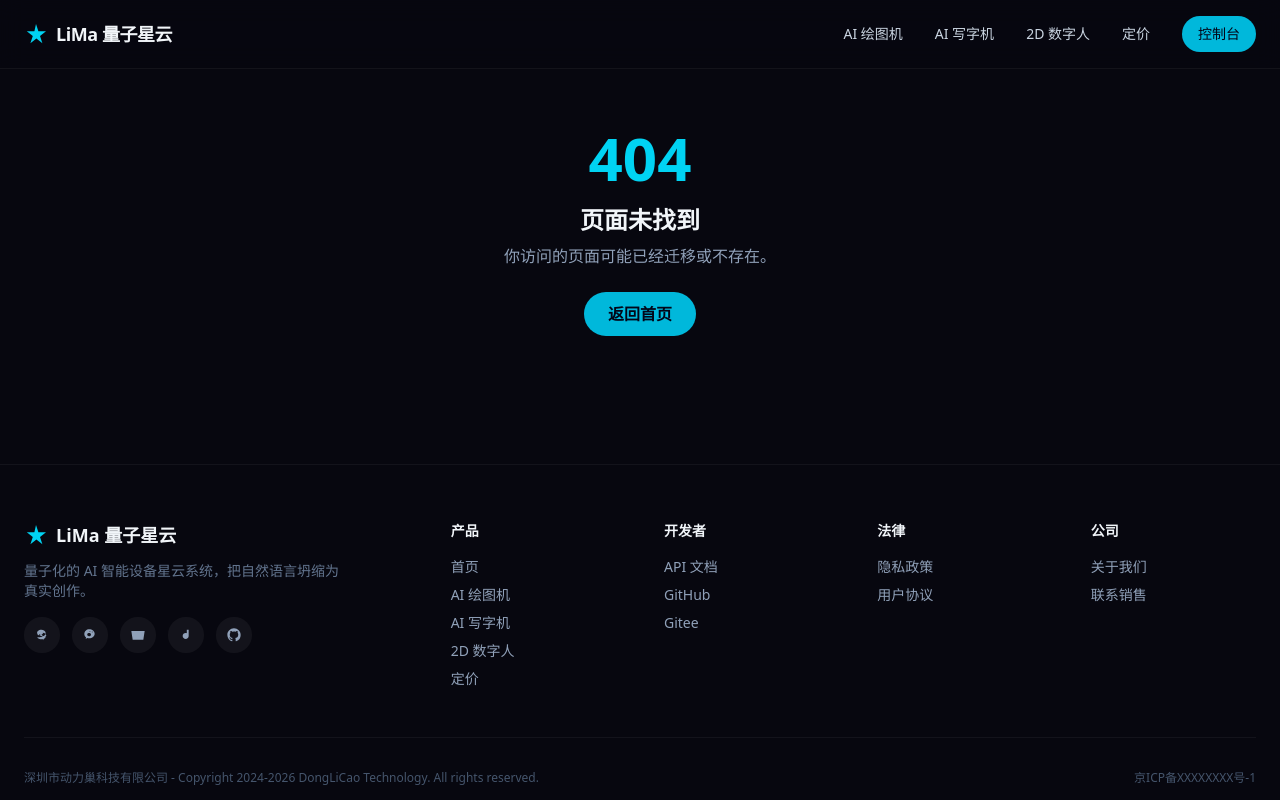
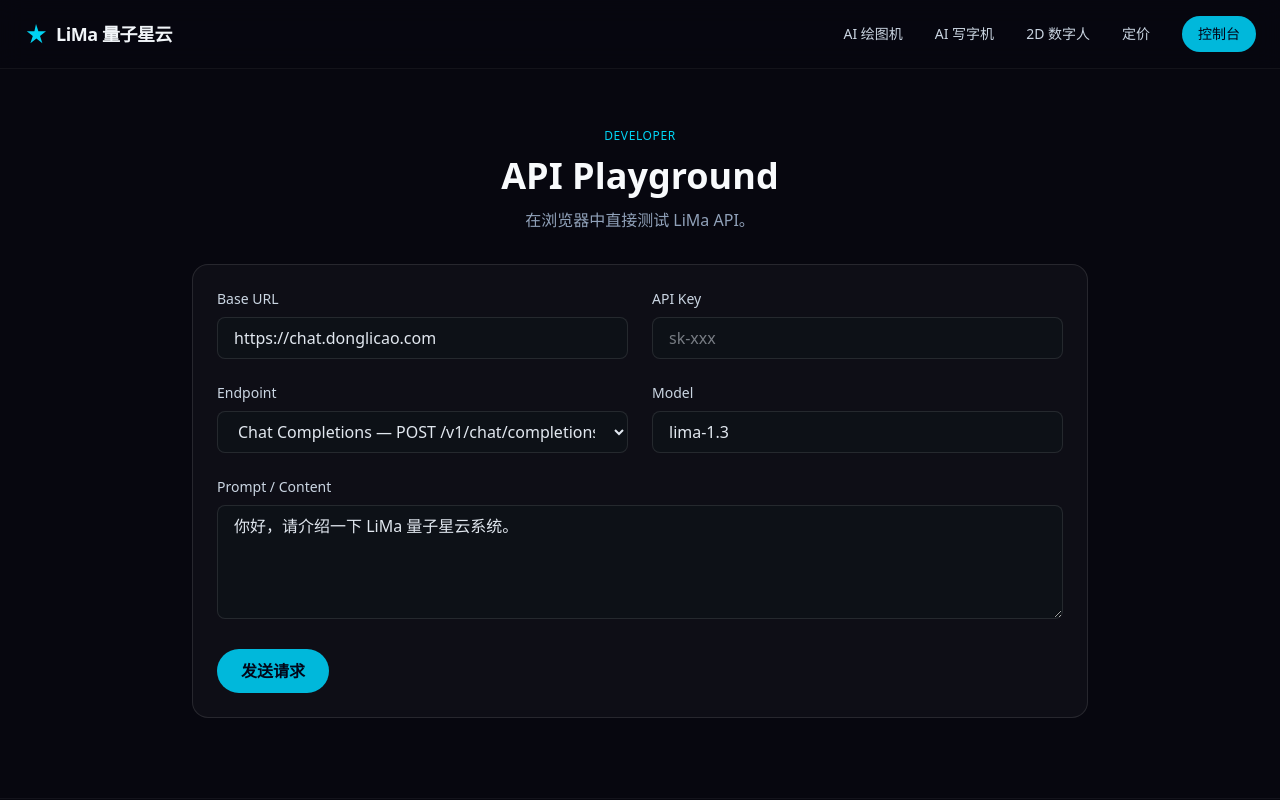
Before and after one commit to zhuguang-ZFG/QWEN3.0, a Next.js app in the folder donglicao-site-v2/: page /developer/playground in a window 1280 px wide. Before the commit this address had no page. Shown: the top 800 px of the page. Built offline with nearby package versions, Linux system fonts and the light colour scheme.

Commit message:
feat(site): add API Playground page to Next.js site

```diff
--- a/donglicao-site-v2/app/components/Developer.tsx
+++ b/donglicao-site-v2/app/components/Developer.tsx
@@ -1,5 +1,6 @@
 "use client";
 
+import Link from "next/link";
 import { useState } from "react";
 
 const snippets = [
@@ -84,6 +85,7 @@
           <p className="text-lg text-slate-400">
             兼容 OpenAI 格式的 API，支持设备控制、内容生成、多模型路由。一行代码接入 LiMa 云端能力。
           </p>
+          <div className="flex flex-wrap gap-4">
             <a
               href="https://chat.donglicao.com"
               target="_blank"
@@ -95,6 +97,13 @@
                 <path d="M5 12h14M12 5l7 7-7 7" />
               </svg>
             </a>
+            <Link
+              href="/developer/playground/"
+              className="inline-flex items-center gap-2 rounded-full border border-white/10 px-6 py-3 font-semibold text-slate-200 hover:border-cyan-500/50 hover:text-cyan-400"
+            >
+              API Playground
+            </Link>
+          </div>
         </div>
 
         <div className="overflow-hidden rounded-2xl border border-white/10 bg-[#0d1117]">
--- /dev/null
+++ b/donglicao-site-v2/app/developer/playground/page.tsx
@@ -0,0 +1,169 @@
+"use client";
+
+import { useEffect, useState } from "react";
+import Navbar from "../../components/Navbar";
+import Footer from "../../components/Footer";
+
+const endpoints = [
+  { value: "/v1/chat/completions", label: "Chat Completions", method: "POST" },
+  { value: "/v1/images/generations", label: "Images", method: "POST" },
+  { value: "/v1/models", label: "Models", method: "GET" },
+];
+
+export default function PlaygroundPage() {
+  const [apiKey, setApiKey] = useState("");
+  const [endpoint, setEndpoint] = useState("/v1/chat/completions");
+  const [model, setModel] = useState("lima-1.3");
+  const [prompt, setPrompt] = useState("你好，请介绍一下 LiMa 量子星云系统。");
+  const [baseUrl, setBaseUrl] = useState("https://chat.donglicao.com");
+  const [loading, setLoading] = useState(false);
+  const [response, setResponse] = useState<string>("");
+  const [error, setError] = useState<string>("");
+
+  useEffect(() => {
+    const saved = localStorage.getItem("lima_playground_key");
+    if (saved) setApiKey(saved);
+  }, []);
+
+  const handleSubmit = async (e: React.FormEvent) => {
+    e.preventDefault();
+    setLoading(true);
+    setResponse("");
+    setError("");
+    localStorage.setItem("lima_playground_key", apiKey);
+
+    try {
+      const selected = endpoints.find((ep) => ep.value === endpoint)!;
+      let body: unknown;
+      if (endpoint === "/v1/chat/completions") {
+        body = { model, messages: [{ role: "user", content: prompt }] };
+      } else if (endpoint === "/v1/images/generations") {
+        body = { model, prompt, size: "1024x1024", n: 1 };
+      }
+
+      const res = await fetch(`${baseUrl}${endpoint}`, {
+        method: selected.method,
+        headers: {
+          "Content-Type": "application/json",
+          Authorization: `Bearer ${apiKey}`,
+        },
+        body: body ? JSON.stringify(body) : undefined,
+      });
+      let data: unknown;
+      try {
+        data = await res.json();
+      } catch {
+        data = { raw: await res.text() };
+      }
+      if (!res.ok) {
+        setError(`HTTP ${res.status}: ${JSON.stringify(data, null, 2)}`);
+      } else {
+        setResponse(JSON.stringify(data, null, 2));
+      }
+    } catch (err) {
+      setError(err instanceof Error ? err.message : String(err));
+    } finally {
+      setLoading(false);
+    }
+  };
+
+  return (
+    <>
+      <Navbar />
+      <main id="main" className="flex-1 px-6 pt-32 pb-20">
+        <div className="mx-auto max-w-4xl">
+          <div className="mb-8 text-center">
+            <div className="mb-3 text-xs font-medium uppercase tracking-wider text-cyan-400">Developer</div>
+            <h1 className="text-3xl font-bold text-slate-50 md:text-4xl">API Playground</h1>
+            <p className="mt-3 text-slate-400">在浏览器中直接测试 LiMa API。</p>
+          </div>
+
+          <form onSubmit={handleSubmit} className="space-y-6 rounded-2xl border border-white/10 bg-white/[0.03] p-6">
+            <div className="grid gap-6 md:grid-cols-2">
+              <div>
+                <label className="mb-2 block text-sm font-medium text-slate-300">Base URL</label>
+                <input
+                  type="url"
+                  value={baseUrl}
+                  onChange={(e) => setBaseUrl(e.target.value)}
+                  className="w-full rounded-lg border border-white/10 bg-[#0d1117] px-4 py-2 text-slate-200 outline-none focus:border-cyan-500"
+                  required
+                />
+              </div>
+              <div>
+                <label className="mb-2 block text-sm font-medium text-slate-300">API Key</label>
+                <input
+                  type="password"
+                  value={apiKey}
+                  onChange={(e) => setApiKey(e.target.value)}
+                  placeholder="sk-xxx"
+                  className="w-full rounded-lg border border-white/10 bg-[#0d1117] px-4 py-2 text-slate-200 outline-none focus:border-cyan-500"
+                  required
+                />
+              </div>
+            </div>
+
+            <div className="grid gap-6 md:grid-cols-2">
+              <div>
+                <label className="mb-2 block text-sm font-medium text-slate-300">Endpoint</label>
+                <select
+                  value={endpoint}
+                  onChange={(e) => setEndpoint(e.target.value)}
+                  className="w-full rounded-lg border border-white/10 bg-[#0d1117] px-4 py-2 text-slate-200 outline-none focus:border-cyan-500"
+                >
+                  {endpoints.map((ep) => (
+                    <option key={ep.value} value={ep.value}>
+                      {ep.label} — {ep.method} {ep.value}
+                    </option>
+                  ))}
+                </select>
+              </div>
+              <div>
+                <label className="mb-2 block text-sm font-medium text-slate-300">Model</label>
+                <input
+                  type="text"
+                  value={model}
+                  onChange={(e) => setModel(e.target.value)}
+                  className="w-full rounded-lg border border-white/10 bg-[#0d1117] px-4 py-2 text-slate-200 outline-none focus:border-cyan-500"
+                />
+              </div>
+            </div>
+
+            {endpoint !== "/v1/models" && (
+              <div>
+                <label className="mb-2 block text-sm font-medium text-slate-300">Prompt / Content</label>
+                <textarea
+                  value={prompt}
+                  onChange={(e) => setPrompt(e.target.value)}
+                  rows={4}
+                  className="w-full rounded-lg border border-white/10 bg-[#0d1117] px-4 py-2 text-slate-200 outline-none focus:border-cyan-500"
+                />
+              </div>
+            )}
+
+            <button
+              type="submit"
+              disabled={loading}
+              className="rounded-full bg-cyan-500 px-6 py-2.5 font-semibold text-slate-950 hover:bg-cyan-400 disabled:opacity-60"
+            >
+              {loading ? "请求中..." : "发送请求"}
+            </button>
+          </form>
+
+          {error && (
+            <div className="mt-6 overflow-x-auto rounded-xl border border-red-500/30 bg-red-500/10 p-4">
+              <pre className="whitespace-pre-wrap text-sm text-red-200">{error}</pre>
+            </div>
+          )}
+
+          {response && (
+            <div className="mt-6 overflow-x-auto rounded-xl border border-cyan-500/20 bg-[#0d1117] p-4">
+              <pre className="text-sm leading-relaxed text-slate-300">{response}</pre>
+            </div>
+          )}
+        </div>
+      </main>
+      <Footer />
+    </>
+  );
+}
--- a/donglicao-site-v2/app/sitemap.ts
+++ b/donglicao-site-v2/app/sitemap.ts
@@ -4,7 +4,16 @@
 
 export default function sitemap(): MetadataRoute.Sitemap {
   const baseUrl = "https://donglicao.com";
-  const paths = ["", "/pricing", "/product-draw", "/product-write", "/product-human", "/privacy", "/terms"];
+  const paths = [
+    "",
+    "/pricing",
+    "/product-draw",
+    "/product-write",
+    "/product-human",
+    "/privacy",
+    "/terms",
+    "/developer/playground",
+  ];
   return paths.map((path) => ({
     url: `${baseUrl}${path}`,
     lastModified: new Date(),
```
Also changed, not shown: 1 other file (tests, documents, lock files or other folders). Lines whose indentation alone changed are shown as unchanged.
